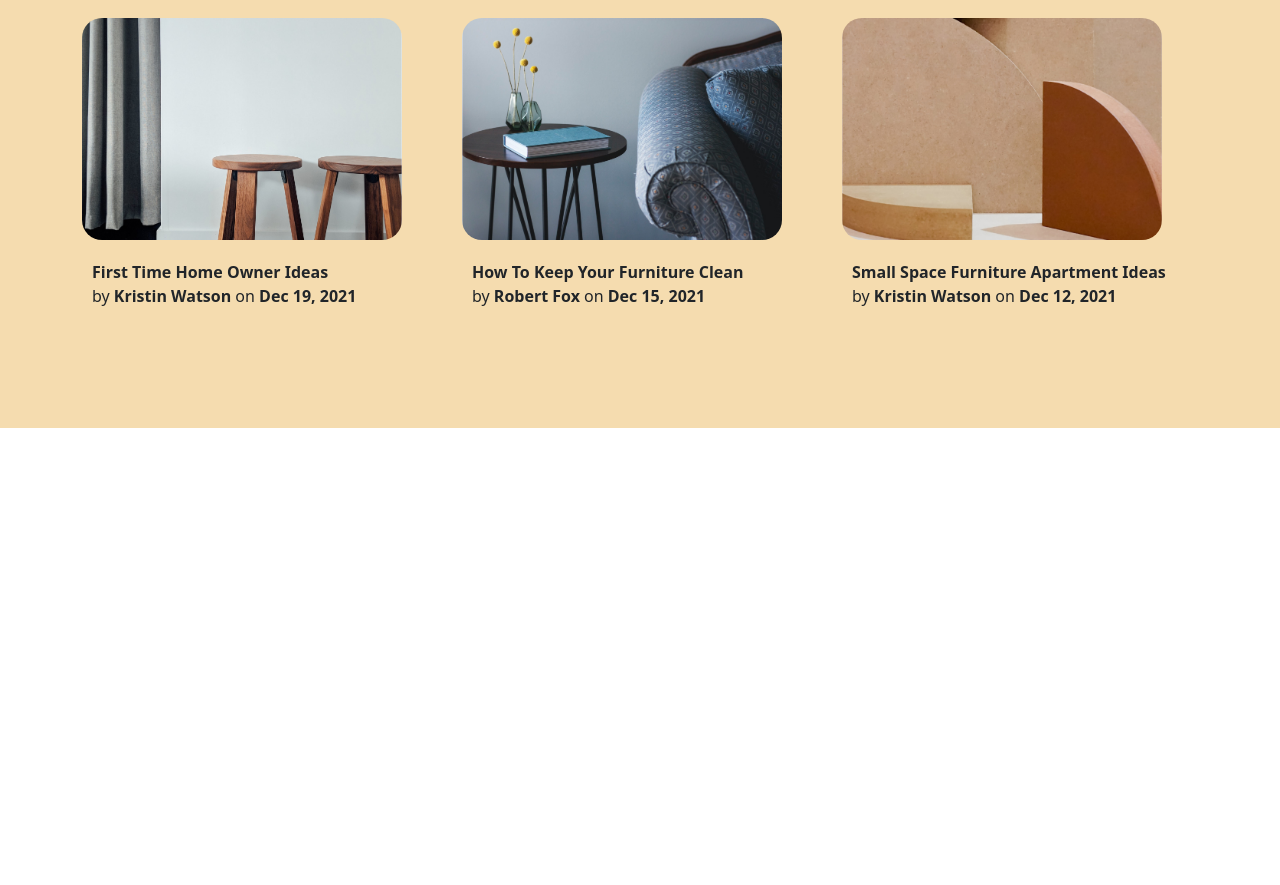
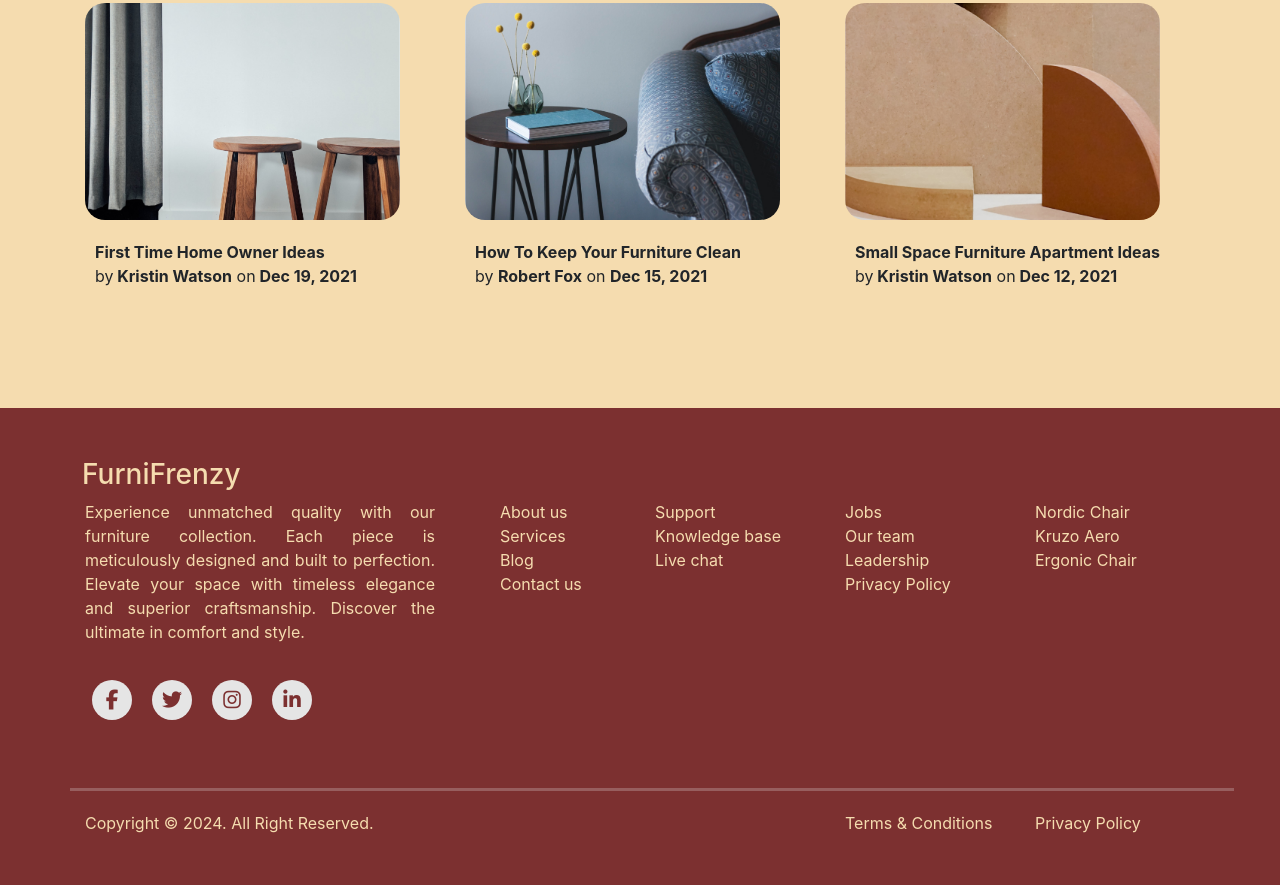
Before and after one commit to inaamul-hussain/FurniFrenzy-uki-stu-836, a plain HTML site: page index.html in a window 1280 px wide. Shown: the part 1311-2196 px from the top of the page. Before the commit the page ends 1739 px from the top, so only its background shows below. Drawn offline with nearby package versions, Linux system fonts and the light colour scheme.

Commit message:
assignment completed

```diff
--- a/index.html
+++ b/index.html
@@ -7,6 +7,10 @@
     <link rel="stylesheet" href="./style.css">
 
     <link href="https://cdn.jsdelivr.net/npm/bootstrap@5.3.3/dist/css/bootstrap.min.css" rel="stylesheet" integrity="sha384-QWTKZyjpPEjISv5WaRU9OFeRpok6YctnYmDr5pNlyT2bRjXh0JMhjY6hW+ALEwIH" crossorigin="anonymous">
+
+    <!-- <link href="https://stackpath.bootstrapcdn.com/bootstrap/4.5.2/css/bootstrap.min.css" rel="stylesheet"> -->
+    <link href="https://stackpath.bootstrapcdn.com/bootstrap/4.5.2/css/bootstrap.min.css" rel="stylesheet">
+    <link href="https://cdnjs.cloudflare.com/ajax/libs/font-awesome/5.15.3/css/all.min.css" rel="stylesheet">
 </head>
 <body>
 
@@ -84,8 +88,8 @@
           <div class="row">
 
             <div class="col-3">
-              <h2 style="padding-top: 50px;">Crafted with premium materials.</h2>
-              <p style="text-align: justify; font-size: large;">Experience unmatched quality with our furniture collection. Each piece is meticulously designed and built to perfection. Elevate your space with timeless elegance and superior craftsmanship. Discover the ultimate in comfort and style.</p>
+              <h3 style="padding-top: 50px; color: #7C3030;">Crafted with premium materials.</h3>
+              <p style="text-align: justify; font-size: medium;">Experience unmatched quality with our furniture collection. Each piece is meticulously designed and built to perfection. Elevate your space with timeless elegance and superior craftsmanship. Discover the ultimate in comfort and style.</p>
               <button class="sec3-btn text-light" id="sec3-btn1" style="margin-bottom: 50px;">Explore</button>
 
             </div>
@@ -162,7 +166,71 @@
         </div>
       </div>
 
+    <div class="section5">
+      <footer class="footer">
+        <div class="container">
+          <div class="row" style="padding-top: 50px;">
+            <h3>FurniFrenzy</h3>
+          </div>
+          <div class="row" >
+            <div class="col-4" >
+
+              <p style="text-align: justify;"> Experience unmatched quality with our furniture collection. Each piece is meticulously designed and built to perfection. Elevate your space with timeless elegance and superior craftsmanship. Discover the ultimate in comfort and style.</p>
+            </div>
+
+            <div class="col-2" style="padding-left: 50px;">
+              <a href="#" class="footerDec">About us</a> <br>
+              <a href="#" class="footerDec">Services</a> <br>
+              <a href="#" class="footerDec">Blog</a> <br>
+              <a href="#" class="footerDec">Contact us</a> <br>
+            </div>
+
+            <div class="col-2">
+              <a href="#" class="footerDec">Support</a> <br>
+              <a href="#" class="footerDec">Knowledge base</a> <br>
+              <a href="#" class="footerDec">Live chat</a> <br>
+
+            </div>
+
+            <div class="col-2">
+              <a href="#" class="footerDec">Jobs</a> <br>
+              <a href="#" class="footerDec">Our team</a> <br>
+              <a href="#" class="footerDec">Leadership</a> <br>
+              <a href="#" class="footerDec">Privacy Policy</a> <br>
+            </div>
+
+            <div class="col-2">
+              <a href="#" class="footerDec">Nordic Chair</a> <br>
+              <a href="#" class="footerDec">Kruzo Aero</a> <br>
+              <a href="#" class="footerDec">Ergonic Chair</a> <br>
+
+            </div>
+
+          </div>
+
+          <div class="row" style="padding-top: 20px;">
+
+            <ul class="social-icons">
+              <li><a href="#" class="fab fa-facebook-f"></a></li>
+              <li><a href="#" class="fab fa-twitter"></a></li>
+              <li><a href="#" class="fab fa-instagram"></a></li>
+              <li><a href="#" class="fab fa-linkedin-in"></a></li>
+            </ul>
+          </div><br><br>
+          <div class="row">  <hr class="custom-hr"></div>
+          <div class="row">
+            <div class="col-8" style="padding-bottom: 50px;">Copyright &copy; 2024. All Right Reserved.</div>
+            <div class="col-2"><a href="#" class="footerDecF">Terms & Conditions</a></div>
+            <div class="col-2"><a href="#" class="footerDecF">Privacy Policy</a></div>
+          </div>
+
+
+        </div>
+      </footer>
+    </div>
 
     <script src="https://cdn.jsdelivr.net/npm/bootstrap@5.3.3/dist/js/bootstrap.bundle.min.js" integrity="sha384-YvpcrYf0tY3lHB60NNkmXc5s9fDVZLESaAA55NDzOxhy9GkcIdslK1eN7N6jIeHz" crossorigin="anonymous"></script>
+    <script src="https://kit.fontawesome.com/a076d05399.js"></script>
+
 </body>
 </html>
--- a/style.css
+++ b/style.css
@@ -42,6 +42,7 @@
 
 .section3{
     background-color: #f5dcaf;
+    padding-top: 50px;
 }
 .sec2-btn, .sec3-btn{
     background-color: #7C3030;
@@ -137,3 +138,64 @@
     padding-left: 10px;
     padding-bottom: 120px;
 }
+.footer{
+    background-color:#7C3030;
+    color: #f5dcaf;
+}
+.footerDec{
+    text-decoration: none;
+    color: #f5dcaf;
+    transition: all 0.3s;
+}
+.footerDec:hover{
+    color: aliceblue;
+    text-decoration: none;
+}
+
+.social-icons li {
+    margin: 0 10px;
+}
+
+.social-icons {
+    list-style: none;
+    padding: 0;
+    display: flex;
+    justify-content: left;
+    margin: 0;
+}
+
+
+.social-icons a {
+    display: inline-block;
+    width: 40px;
+    height: 40px;
+    line-height: 40px;
+    border-radius: 50%;
+    background-color: #e5e5e5;
+    color: #7C3030;
+    text-align: center;
+    font-size: 20px;
+    transition: all 0.3s;
+}
+.social-icons a:hover {
+    text-decoration: none;
+    background-color: #7C3030;
+    color: #e5e5e5;
+}
+hr.custom-hr {
+    border: 0;
+    height: 3px;
+    background: #e5e5e5; /* Light grey line */
+    margin: 20px 0;
+}
+.footerDecF{
+    text-align: right;
+    text-decoration: none;
+    color: #f5dcaf;
+    transition: all 0.3s;
+
+}
+.footerDecF:hover{
+    color: aliceblue;
+    text-decoration: none;
+}
```
